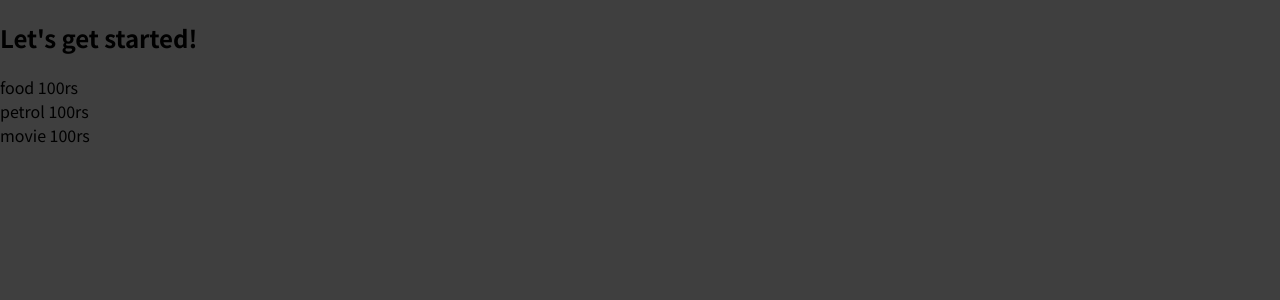
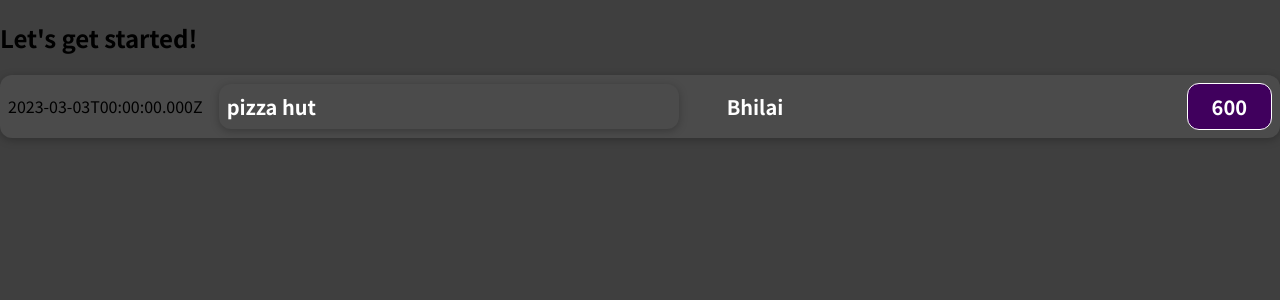
Before and after one commit to RamanAgrawal/Starting-With-React, a JavaScript app: page / in a window 1280 px wide. Shown: the top 300 px of the page. Built offline with nearby package versions, Linux system fonts and the light colour scheme.

Commit message:
adding variable

```diff
--- a/src/components/ExpenseItems.js
+++ b/src/components/ExpenseItems.js
@@ -1,8 +1,19 @@
+
+import './ExpenseItem.css'
 const ExpenseItems = () => {
-    return (<div>
-    <div>food 100rs</div>
-    <div>petrol 100rs</div>
-    <div>movie 100rs</div>
+
+
+    const expenseDate = new Date(2023, 2, 3);
+    const expenseDescription = 'pizza hut'
+    const expensePrice = 600
+    const LocationOfExpenditure = 'Bhilai'
+
+    return (<div className="expense-item">
+        <div>{expenseDate.toISOString()}</div>
+        <div className="expense-item__description">
+            <h2 className='expense-item h2'>{expenseDescription}</h2>
+            <h2>{LocationOfExpenditure}</h2></div>
+        <div className='expense-item__price ' >{expensePrice}</div>
     </div>
     )
 }
```
